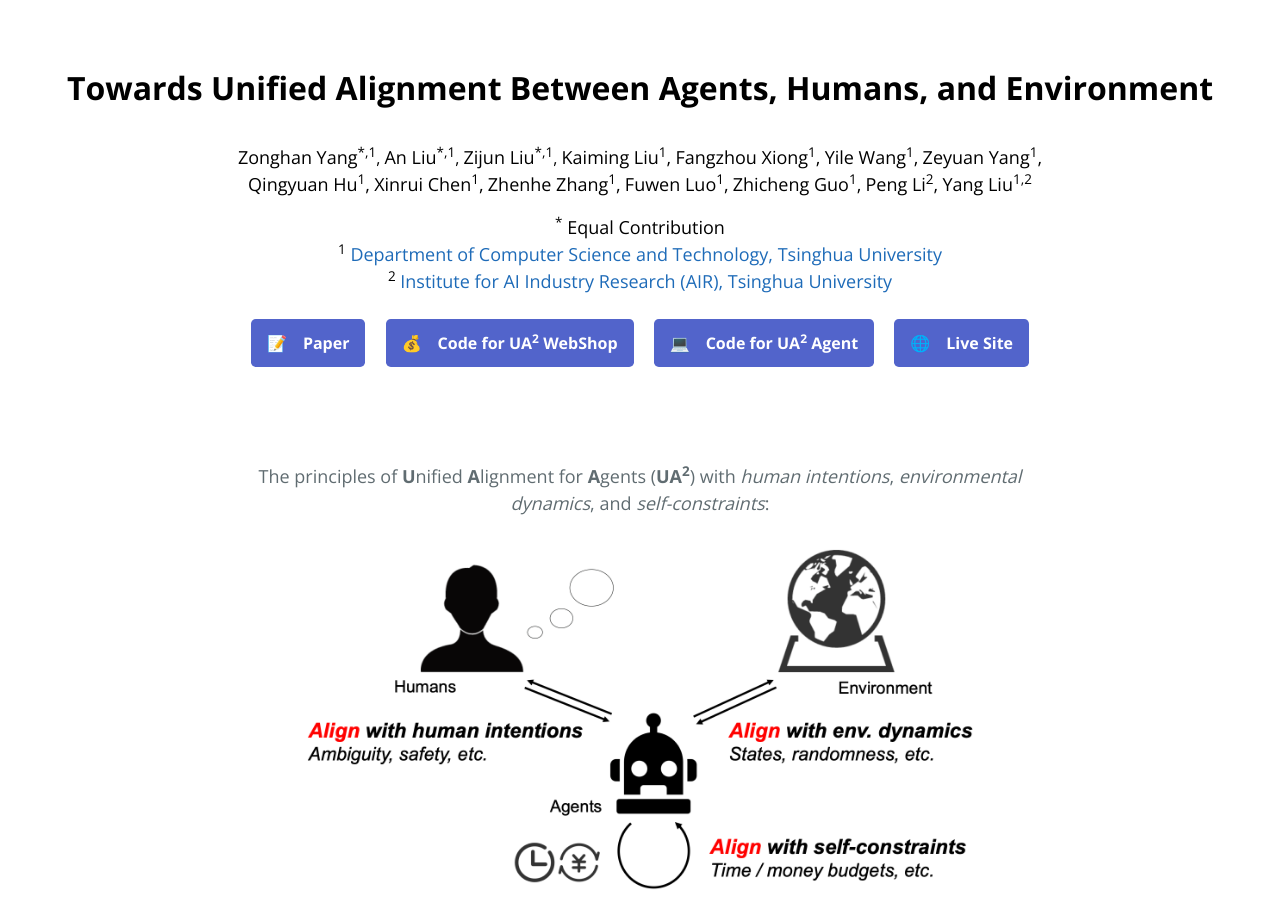
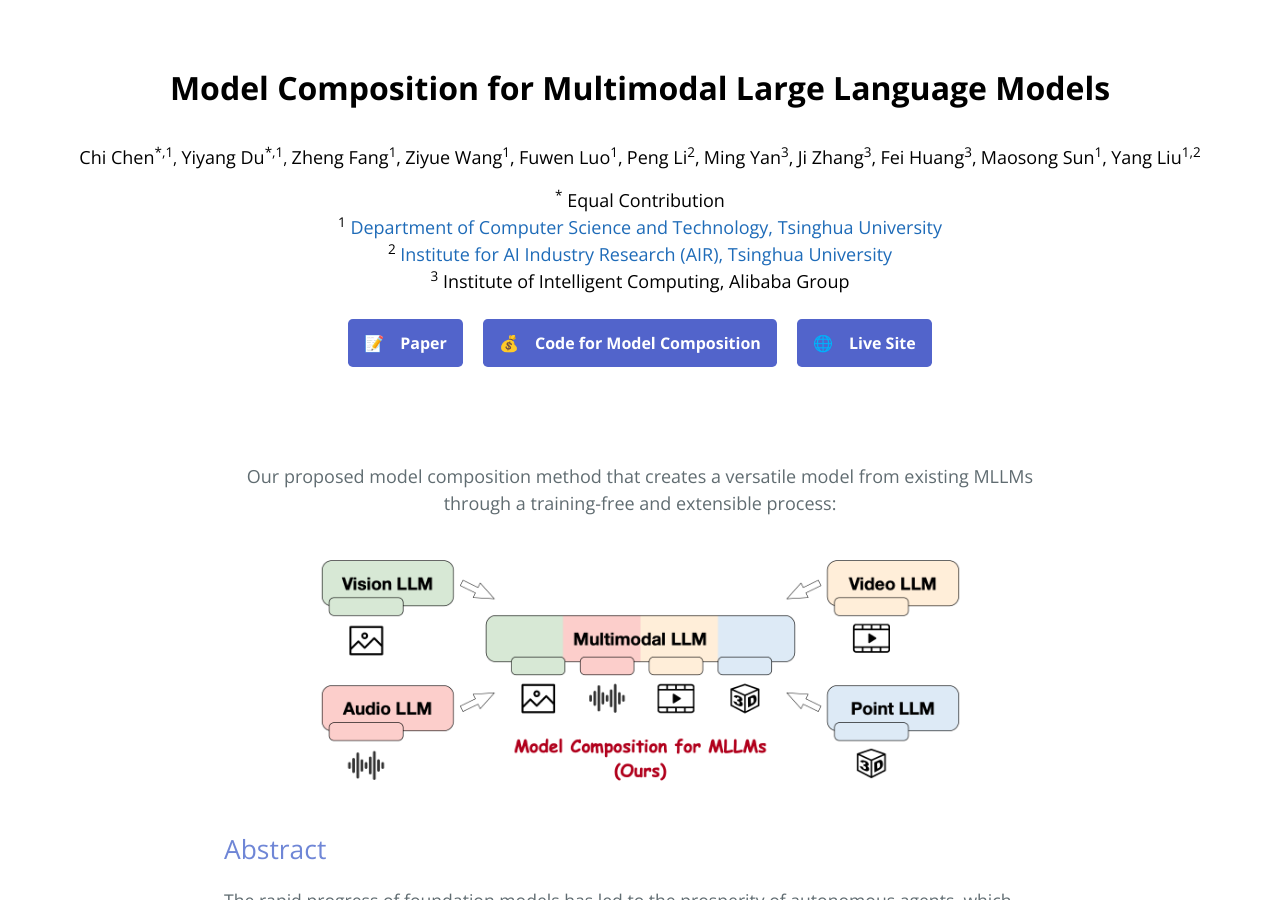
Before and after one commit to Fzacker/model-composition, a Jekyll site: the page built from model-composition.md, in a window 1280 px wide and 900 px high. Built offline with Jekyll 4.4.1, drawn with Linux system fonts in a browser that asks for light colours; formulas are drawn with MathJax 3; our own code applies the rules of GitHub Pages for plain Markdown files; some of the changed text lies outside the part shown.

Commit message:
html-change

```diff
--- a/_layouts/model-composition.html
+++ b/_layouts/model-composition.html
@@ -3,7 +3,7 @@
 <html lang="en-US">
   <head>
     <meta charset="UTF-8">
-    <title>Unified Alignment for Agents</title>
+    <title>Model Composition</title>
     <link rel="preconnect" href="https://fonts.gstatic.com">
     <link rel="preload" href="https://fonts.googleapis.com/css?family=Open+Sans:400,700&display=swap" as="style" type="text/css" crossorigin>
     <link rel="icon" type="image/x-icon" href="/assets/static/logo.jpg">
@@ -22,19 +22,19 @@
 
     <!-- OG cards, including feishu, facebook, etc. -->
     <meta name="og:title"   content="Model Composition">
-    <!-- <meta name="og:image"   content="https://fzacker.github.io/model-composition/assets/static/preview-card.png"> -->
+    <meta name="og:image"   content="https://fzacker.github.io/model-composition/assets/static/preview-card.png">
     <meta name="og:description" content="Model Composition for Multimodal Large Language Models">
     <meta name="og:url" content="https://fzacker.github.io/model-composition/model-composition.html">
 
     <!-- Twitter cards -->
-    <!-- <meta name="twitter:title"   content="Unified Alignment for Agents">
+    <meta name="twitter:title"   content="Model Composition">
     <meta name="twitter:card"    content="summary_large_image">
-    <meta name="twitter:image"   content="https://agent-force.github.io/assets/static/preview-card.png">
-    <meta name="twitter:description" content="Towards Unified Alignment Between Agents, Humans, and Environment"> -->
+    <meta name="twitter:image"   content="https://fzacker.github.io/model-composition/assets/static/preview-card.png">
+    <meta name="twitter:description" content="Model Composition for Multimodal Large Language Models">
   </head>
   <body>
     <header class="page-header" role="banner">
-      <font size=6><b>Towards Unified Alignment Between Agents, Humans, and Environment</b></font>
+      <font size=6><b>Model Composition for Multimodal Large Language Models</b></font>
 
       <!--<div style="margin-top: 1rem">
 
@@ -44,26 +44,21 @@
       <div style="margin-top: 2rem">
         <!-- <span class="author-block">Xiang Yue*<sup style="color:#6fbf73;">†,1</sup>,</span> -->
         <span class="author-block">
-          <font size=4><a href="https://minicheshire.github.io/" style="text-decoration: none; color: inherit;">Zonghan Yang<sup>*,1</sup></a></font>,
+          <font size=4><a href="https://carboncoo.github.io" style="text-decoration: none; color: inherit;">Chi Chen<sup>*,1</sup></a></font>,
         </span>
         <span class="author-block">
-          <font size=4><a href="https://github.com/xxmlala" style="text-decoration: none; color: inherit;">An Liu<sup>*,1</sup></a></font>,
+          <font size=4><a href="https://adu2021.github.io/" style="text-decoration: none; color: inherit;">Yiyang Du<sup>*,1</sup></a></font>,
         </span>
-        <span class="author-block">
-          <font size=4><a href="https://github.com/BBQGOD" style="text-decoration: none; color: inherit;">Zijun Liu<sup>*,1</sup></a></font>,
-        </span>
-        <font size=4><span class="author-block">Kaiming Liu<sup>1</sup>,</span></font>
-        <font size=4><span class="author-block">Fangzhou Xiong<sup>1</sup>,</span></font>
-        <font size=4><span class="author-block">Yile Wang<sup>1</sup>,</span></font>
-        <font size=4><span class="author-block">Zeyuan Yang<sup>1</sup>,</span></font><br>
-        <font size=4><span class="author-block">Qingyuan Hu<sup>1</sup>,</span></font>
-        <font size=4><span class="author-block">Xinrui Chen<sup>1</sup>,</span></font>
-        <font size=4><span class="author-block">Zhenhe Zhang<sup>1</sup>,</span></font>
+        <font size=4><span class="author-block">Zheng Fang<sup>1</sup>,</span></font>
+        <font size=4><span class="author-block">Ziyue Wang<sup>1</sup>,</span></font>
         <font size=4><span class="author-block">Fuwen Luo<sup>1</sup>,</span></font>
-        <font size=4><span class="author-block">Zhicheng Guo<sup>1</sup>,</span></font>
         <span class="author-block">
           <font size=4><a href="https://www.lpeng.net/" style="text-decoration: none; color: inherit;">Peng Li<sup>2</sup>,</a></font>
         </span>
+        <font size=4><span class="author-block">Ming Yan<sup>3</sup>,</span></font>
+        <font size=4><span class="author-block">Ji Zhang<sup>3</sup>,</span></font>
+        <font size=4><span class="author-block">Fei Huang<sup>3</sup>,</span></font>
+        <font size=4><span class="author-block">Maosong Sun<sup>1</sup>,</span></font>
         <span class="author-block">
           <font size=4><a href="https://nlp.csai.tsinghua.edu.cn/~ly/" style="text-decoration: none; color: inherit;">Yang Liu<sup>1,2</sup></a></font>
         </span>
@@ -75,21 +70,19 @@
         <font size=4><sup>*</sup> Equal Contribution </font><br>
         <font size=4><sup>1</sup> <a href="https://www.cs.tsinghua.edu.cn/csen/">Department of Computer Science and Technology, Tsinghua University</a></font><br>
         <font size=4><sup>2</sup> <a href="https://air.tsinghua.edu.cn/en/">Institute for AI Industry Research (AIR), Tsinghua University</a></font><br>
+        <font size=4><sup>3</sup> Institute of Intelligent Computing, Alibaba Group</a></font><br>
       </div>
 
-      <a href="https://arxiv.org/abs/2402.07744" class="btn"><b>📝&emsp;Paper</b></a>
+      <a href="https://arxiv.org/abs/2402.12750" class="btn"><b>📝&emsp;Paper</b></a>
 
-      <a href="" class="btn"><b>💰&emsp;Code for UA<sup>2</sup> WebShop</b></a>
+      <a href="" class="btn"><b>💰&emsp;Code for Model Composition</b></a>
 
-      <a href="https://github.com/AgentForceTeamOfficial/UA2-Agent" class="btn"><b>💻&emsp;Code for UA<sup>2</sup> Agent</b></a>
-
-      <a href="http://49.232.144.86:5000" class="btn"><b>🌐&emsp;Live Site</b></a>
+      <a href="" class="btn"><b>🌐&emsp;Live Site</b></a>
     </header>
 
     <main id="content" class="main-content" role="main">
       <div style="text-align:center;margin-bottom: 2rem">
-          <font size=4> The principles of <b>U</b>nified <b>A</b>lignment for <b>A</b>gents (<b>UA<sup>2</sup></b>) with <i>human intentions</i>, <i>environmental dynamics</i>, and <i>self-constraints</i>: </font>
-          <br>
+          <font size=4> Our proposed model composition method that creates a versatile model from existing MLLMs through a training-free and extensible process:</font><br>
       </div>
 
       <div style="text-align:center;">
@@ -102,10 +95,10 @@
 
       {{ content }}
 
-      <footer class="site-footer">
+      <!-- <footer class="site-footer">
         <span style="vertical-align: middle"><b>This project is powered by</b></span> <img src="/assets/static/logo.jpg" style="width:3em;vertical-align: middle" alt="Logo"/> <span style="vertical-align: middle"><b>AgentForce Team, affiliated with <a href="https://www.cs.tsinghua.edu.cn/csen/">DCST</a> and <a href="https://air.tsinghua.edu.cn/en/">AIR</a> in Tsinghua University. The environment construction in the proof-of-concept studies is heavily inspired by the original <a href="https://webshop-pnlp.github.io/">WebShop</a> environment.</b></span>
         </span>
-      </footer>
+      </footer> -->
     </main>
   </body>
 </html>
```
Also changed, not shown: assets/static/fig-1.png, assets/static/preview-card.png.
